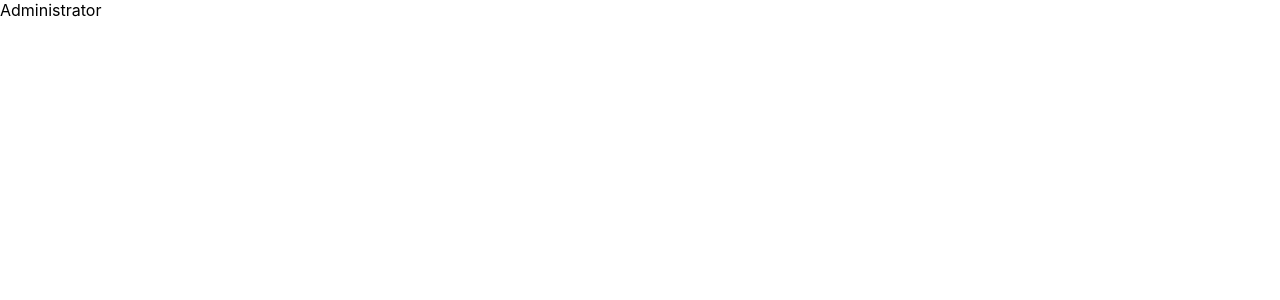
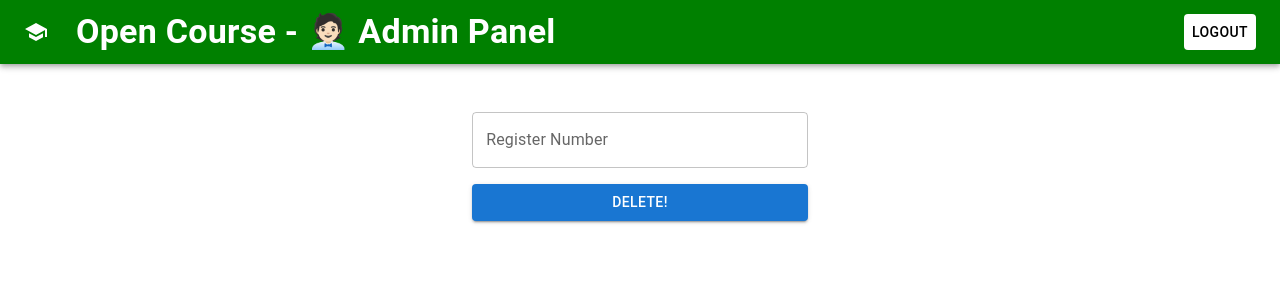
Before and after one commit to 4rjunc/opencourse-webapp, a React (Vite) app in the folder openFrontend/: page /administrator in a window 1280 px wide. Shown: the top 300 px of the page. Built offline with nearby package versions, Linux system fonts and the light colour scheme; sample sign-in values are in the browser's storage.

Commit message:
📍Added Delete Option In Admin Panel

```diff
--- a/openFrontend/src/components/Administrator.jsx
+++ b/openFrontend/src/components/Administrator.jsx
@@ -1,8 +1,123 @@
-import React from 'react'
+import { Button, Box, InputLabel, TextField } from "@mui/material";
+import AppBar from "@mui/material/AppBar";
+import Toolbar from "@mui/material/Toolbar";
+import Typography from "@mui/material/Typography";
+import IconButton from "@mui/material/IconButton";
+import SchoolIcon from "@mui/icons-material/School";
+import { useNavigate } from "react-router-dom";
+import { useState } from "react";
+import axios from "axios";
+import Snackbar from "@mui/material/Snackbar";
+import MuiAlert from "@mui/material/Alert";
 
 const Administrator = () => {
+  const [reg_no, setRegno] = useState("");
+
+  const [snackbarOpen, setSnackbarOpen] = useState(false);
+  const [snackbarMessage, setSnackbarMessage] = useState("");
+  const [snackbarSeverity, setSnackbarSeverity] = useState("success");
+
+  const handleSnackbarClose = () => {
+    setSnackbarOpen(false);
+  };
+
+  const navigate = useNavigate()
+  const handleLogout = () => {
+    localStorage.removeItem("token");
+    navigate('/')
+  }
+
+  const handleSubmit = async (event) => {
+    event.preventDefault();
+    console.log("Submit", reg_no)
+    const data = {
+      regno : reg_no,
+    };
+    axios
+      .delete(`${import.meta.env.VITE_SECRET_KEY}openApi/api/delete`, { data : data })
+      .then((response) => {
+        console.log("response", response)
+        setSnackbarOpen(true);
+        setSnackbarMessage("Deleted Successfully!");
+        setSnackbarSeverity("success");
+      })
+      .catch((erros)=>{
+        console.error(erros)
+        setSnackbarOpen(true);
+        setSnackbarMessage("Registration Number Not Found");
+        setSnackbarSeverity("error");
+      })
+  }
+
   return (
-    <div>Administrator</div>
+    <>
+    <Box sx={{ flexGrow: 1 }}>
+        <AppBar position="static" sx={{ backgroundColor: "green" }}>
+          <Toolbar>
+            <IconButton
+              size="large"
+              edge="start"
+              color="inherit"
+              aria-label="menu"
+              sx={{ mr: 2 }}
+            >
+              <SchoolIcon />
+            </IconButton>
+            <Typography
+              variant="h4"
+              component="div"
+              sx={{ flexGrow: 1, fontWeight: 600 }}
+            >
+              Open Course - 🧑🏻‍💼 Admin Panel
+            </Typography>
+            <Button style={{backgroundColor:"white", color:"black"}} onClick={handleLogout}>Logout</Button>
+          </Toolbar>
+        </AppBar>
+      </Box>
+      <Box
+        sx={{
+          display: "flex",
+          flexDirection: "column",
+          alignItems: "center",
+          paddingTop: "3rem",
+        }}
+      >
+        <form onSubmit={handleSubmit}>
+          <TextField
+            fullWidth
+            variant="outlined"
+            label="Register Number"
+            sx={{ mb: 2 }}
+            onChange={(e)=> setRegno(e.target.value)}
+          />
+          <Button
+            type="submit"
+            fullWidth
+            variant="contained"
+            sx={{ mb: 2 }} // Add margin to the bottom
+          >
+            Delete!
+          </Button>
+        </form>
+        <Box sx={{ textAlign: "center" }}>
+               <Snackbar
+                  open={snackbarOpen}
+                  autoHideDuration={5000}
+                  onClose={handleSnackbarClose}
+                  //style={{ padding: "20rem 31.2rem" }}
+                >
+                  <MuiAlert
+                    elevation={6}
+                    variant="filled"
+                    onClose={handleSnackbarClose}
+                    severity={snackbarSeverity}
+                  >
+                    {snackbarMessage}
+                  </MuiAlert>
+                </Snackbar>
+        </Box>
+      </Box>
+    </>
   )
 }
 
```
Also changed, not shown: 1 other file (tests, documents, lock files or other folders).
